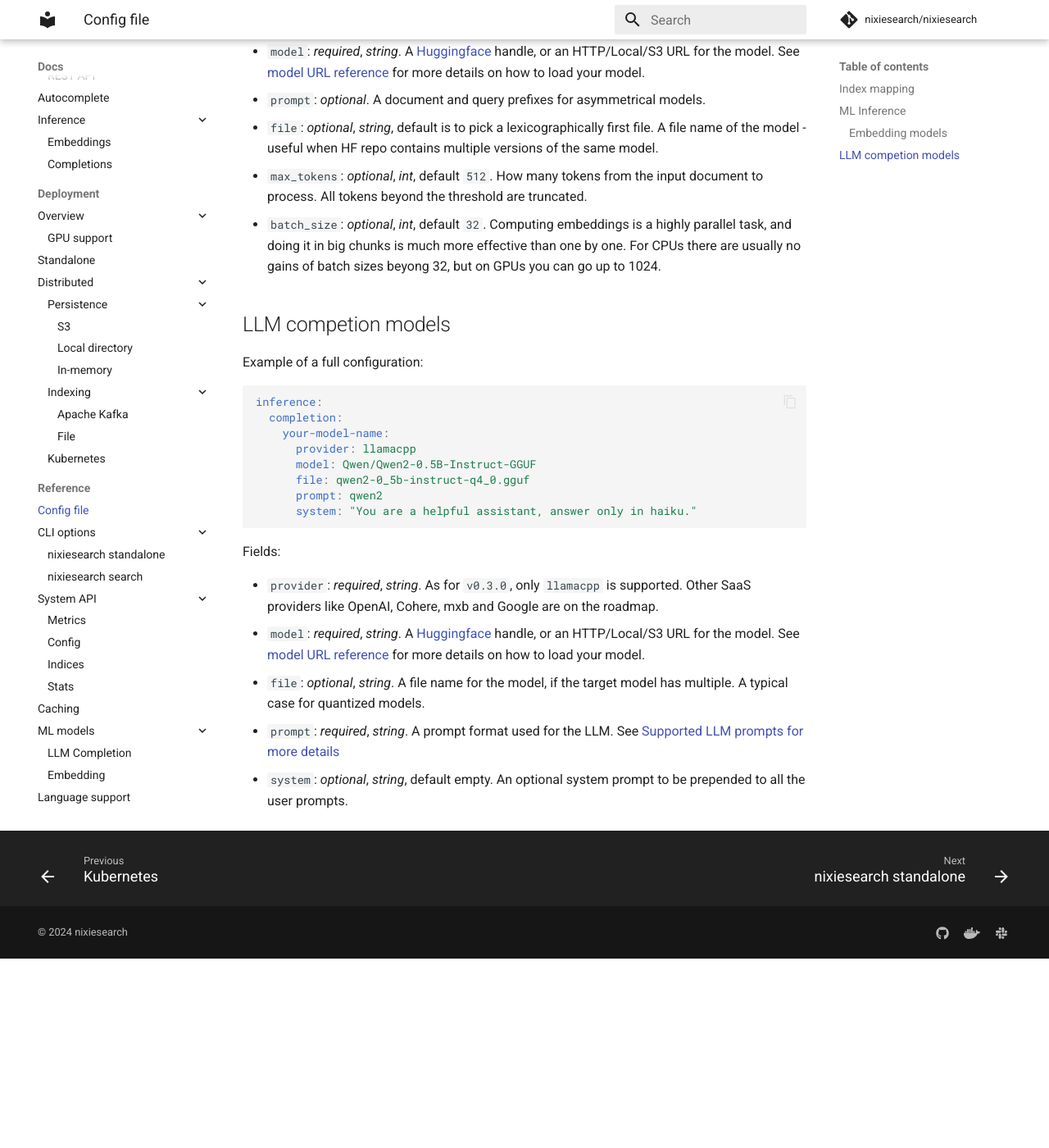
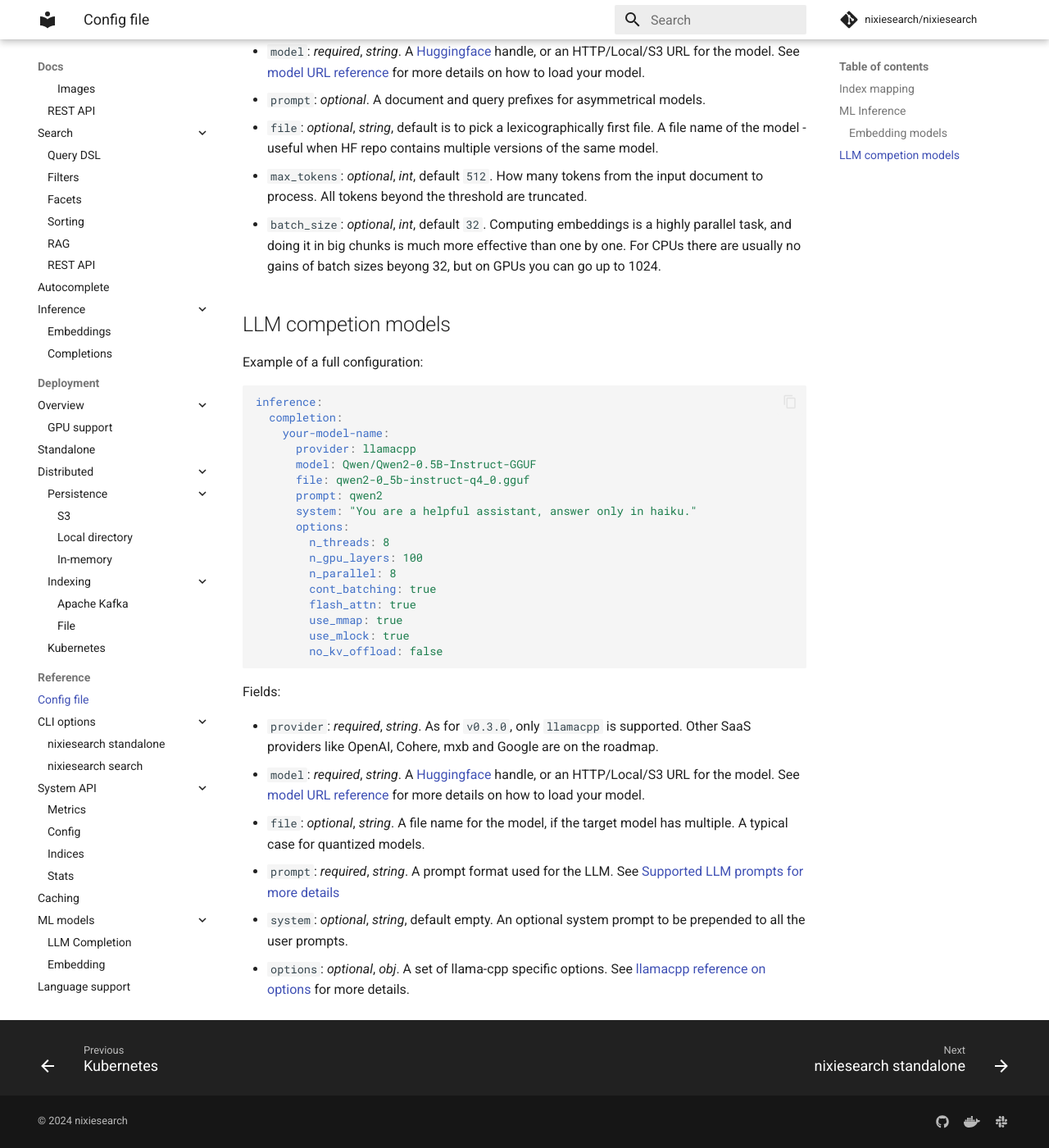
Before and after one commit to nixiesearch/nixiesearch, an MkDocs documentation site: the page built from docs/docs/reference/config.md, in a window 1280 px wide and 1400 px high, scrolled down 813 px. Shown: the whole window at 82% size. Built offline with MkDocs 1.6.1 and Material for MkDocs 9.7.7, drawn with Linux system fonts in a browser that asks for light colours; comment, search, counter and statistics services are not loaded; before the commit the page ends 1982 px from its top, so only the background shows below that.

Commit message:
add llamacpp-specific options in config

````diff
--- a/docs/docs/reference/config.md
+++ b/docs/docs/reference/config.md
@@ -48,6 +48,15 @@
       file: qwen2-0_5b-instruct-q4_0.gguf
       prompt: qwen2
       system: "You are a helpful assistant, answer only in haiku."
+      options:
+        n_threads: 8
+        n_gpu_layers: 100
+        n_parallel: 8
+        cont_batching: true
+        flash_attn: true
+        use_mmap: true
+        use_mlock: true
+        no_kv_offload: false
 ```
 
 Fields:
@@ -57,3 +66,4 @@
 * `file`: *optional*, *string*. A file name for the model, if the target model has multiple. A typical case for quantized models.
 * `prompt`: *required*, *string*. A prompt format used for the LLM. See [Supported LLM prompts for more details](../features/search/rag.md#supported-prompts)
 * `system`: *optional*, *string*, default empty. An optional system prompt to be prepended to all the user prompts.
+* `options`: *optional*, *obj*. A set of llama-cpp specific options. See [llamacpp reference on options](https://github.com/ggerganov/llama.cpp/blob/master/examples/main/README.md) for more details.
````
Also changed, not shown: docs/docs/features/inference/completions.md (+1 -0 lines), 4 other files.
